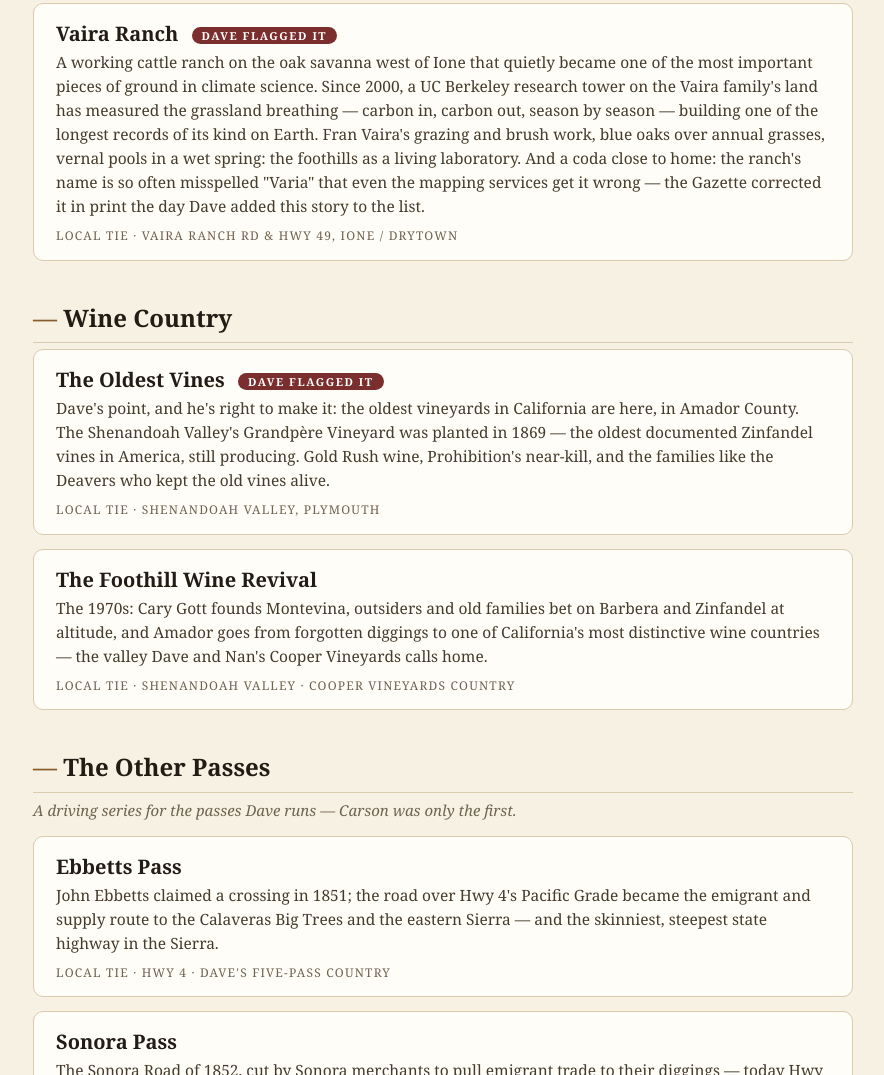
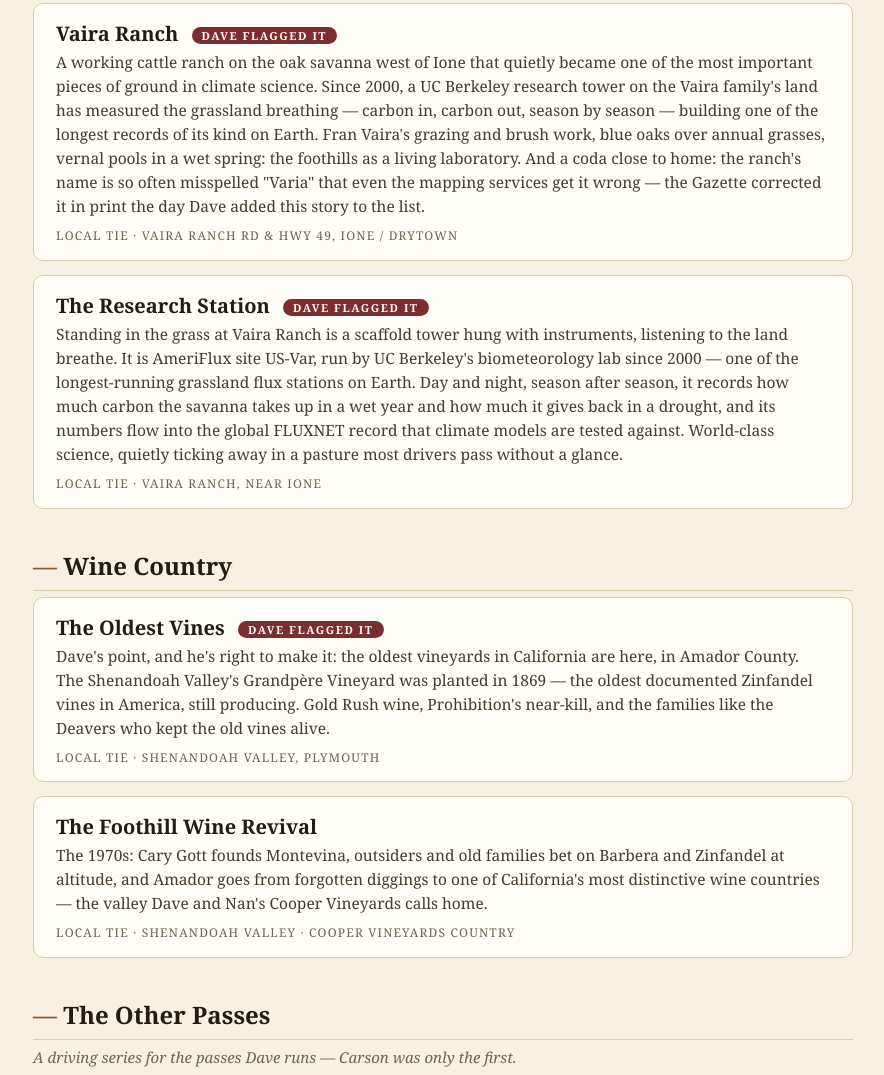
Before and after one commit to davedellaquila/stories, a plain HTML site: page outline/index.html in a window 1280 px wide. Shown: the part 9628-10703 px from the top of the page, without its empty margins (197-1081 px from the left). Drawn offline with Linux system fonts and the light colour scheme.

Commit message:
Outline: add The Research Station (Vaira Ranch AmeriFlux site, Dave flagged)

```diff
--- a/outline/index.html
+++ b/outline/index.html
@@ -272,6 +272,10 @@
     <p>A working cattle ranch on the oak savanna west of Ione that quietly became one of the most important pieces of ground in climate science. Since 2000, a UC Berkeley research tower on the Vaira family's land has measured the grassland breathing — carbon in, carbon out, season by season — building one of the longest records of its kind on Earth. Fran Vaira's grazing and brush work, blue oaks over annual grasses, vernal pools in a wet spring: the foothills as a living laboratory. And a coda close to home: the ranch's name is so often misspelled "Varia" that even the mapping services get it wrong — the Gazette corrected it in print the day Dave added this story to the list.</p>
     <div class="tie">Local tie · Vaira Ranch Rd &amp; Hwy 49, Ione / Drytown</div></div>
 
+  <div class="idea"><h3>The Research Station <span class="badge flag">Dave flagged it</span></h3>
+    <p>Standing in the grass at Vaira Ranch is a scaffold tower hung with instruments, listening to the land breathe. It is AmeriFlux site US-Var, run by UC Berkeley's biometeorology lab since 2000 — one of the longest-running grassland flux stations on Earth. Day and night, season after season, it records how much carbon the savanna takes up in a wet year and how much it gives back in a drought, and its numbers flow into the global FLUXNET record that climate models are tested against. World-class science, quietly ticking away in a pasture most drivers pass without a glance.</p>
+    <div class="tie">Local tie · Vaira Ranch, near Ione</div></div>
+
   <h2 class="theme"><span class="n">—</span> Wine Country</h2>
 
   <div class="idea"><h3>The Oldest Vines <span class="badge flag">Dave flagged it</span></h3>
```
